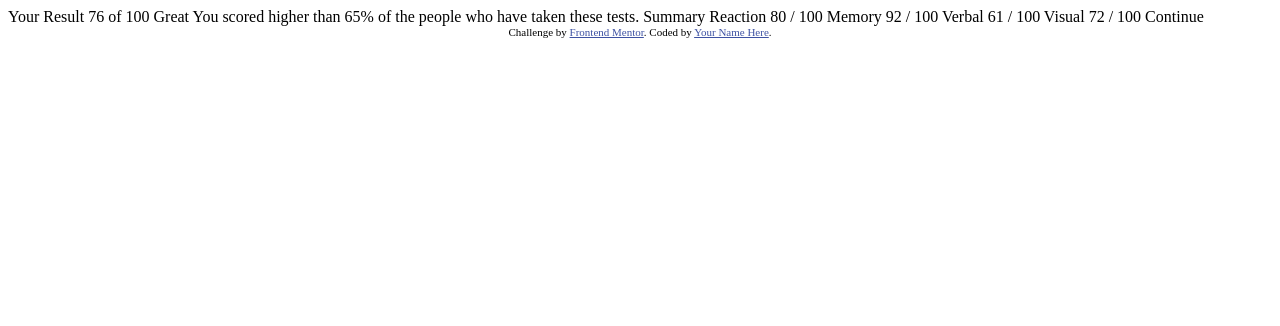
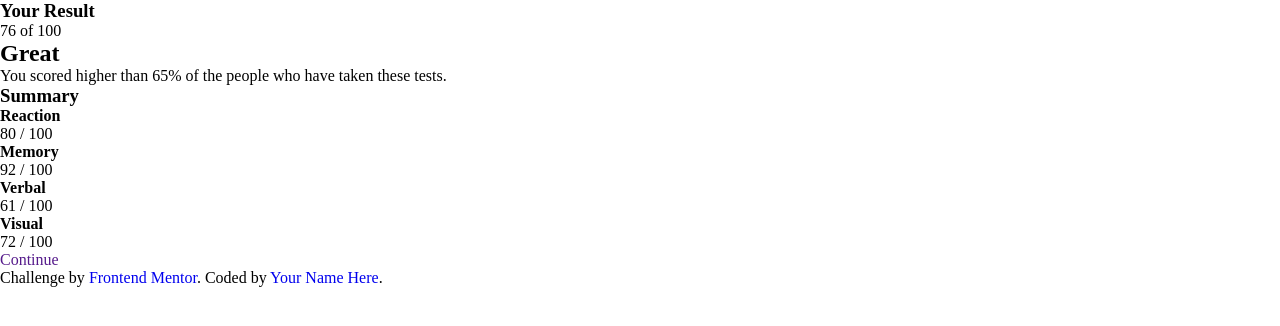
Before and after one commit to ayrtton/results-summary-component, a plain HTML site: page index.html in a window 1280 px wide. Drawn offline with Linux system fonts and the light colour scheme.

Commit message:
Set the basic HTML structure

```diff
--- a/index.html
+++ b/index.html
@@ -2,46 +2,48 @@
 <html lang="en">
     <head>
         <meta charset="UTF-8">
-  <meta name="viewport" content="width=device-width, initial-scale=1.0"> <!-- displays site properly based on user's device -->
-
+        <meta name="viewport" content="width=device-width, initial-scale=1.0">
         <link rel="icon" type="image/png" sizes="32x32" href="./assets/images/favicon-32x32.png">
-
-  <title>Frontend Mentor | Results summary component</title>
-
-  <!-- Feel free to remove these styles or customise in your own stylesheet 👍 -->
-  <style>
-    .attribution { font-size: 11px; text-align: center; }
-    .attribution a { color: hsl(228, 45%, 44%); }
-  </style>
+        <link rel="stylesheet" href="style.css">
+        <title>Results Summary Component</title>
     </head>
     <body>
-
-  Your Result
+        <main>
+            <div class="results">
+                <h3>Your Result</h3>
+                <div class="circle">
                     76
                     of 100
-
-  Great
-  You scored higher than 65% of the people who have taken these tests.
-
-  Summary
-
-  Reaction
-  80 / 100
-
-  Memory
-  92 / 100
-
-  Verbal
-  61 / 100
-
-  Visual
-  72 / 100
-
-  Continue
-
+                </div>
+                <h2>Great</h2>
+                <p>You scored higher than 65% of the people who have taken these tests.</p>
+            </div>
+            <div class="summary">
+                <h3>Summary</h3>
+                <div class="feature">
+                    <h4>Reaction</h4>
+                    <div class="score">80 / 100</div>
+                </div>
+                <div class="feature">
+                    <h4>Memory</h4>
+                    <div class="score">92 / 100</div>
+                </div>
+                <div class="feature">
+                    <h4>Verbal</h4>
+                    <div class="score">61 / 100</div>
+                </div>
+                <div class="feature">
+                    <h4>Visual</h4>
+                    <div class="score">72 / 100</div>
+                </div>
+                <a href="">Continue</a>
+            </div>
+        </main>
+        <footer>
             <div class="attribution">
                 Challenge by <a href="https://www.frontendmentor.io?ref=challenge" target="_blank">Frontend Mentor</a>.
                 Coded by <a href="#">Your Name Here</a>.
             </div>
+        </footer>
     </body>
 </html>
--- /dev/null
+++ b/style.scss
@@ -0,0 +1,6 @@
+* {
+    margin: 0;
+    padding: 0;
+    box-sizing: border-box;
+    text-decoration: none;
+}
```
Also changed, not shown: style.css (added), 1 other file. Lines whose indentation alone changed are shown as unchanged.
